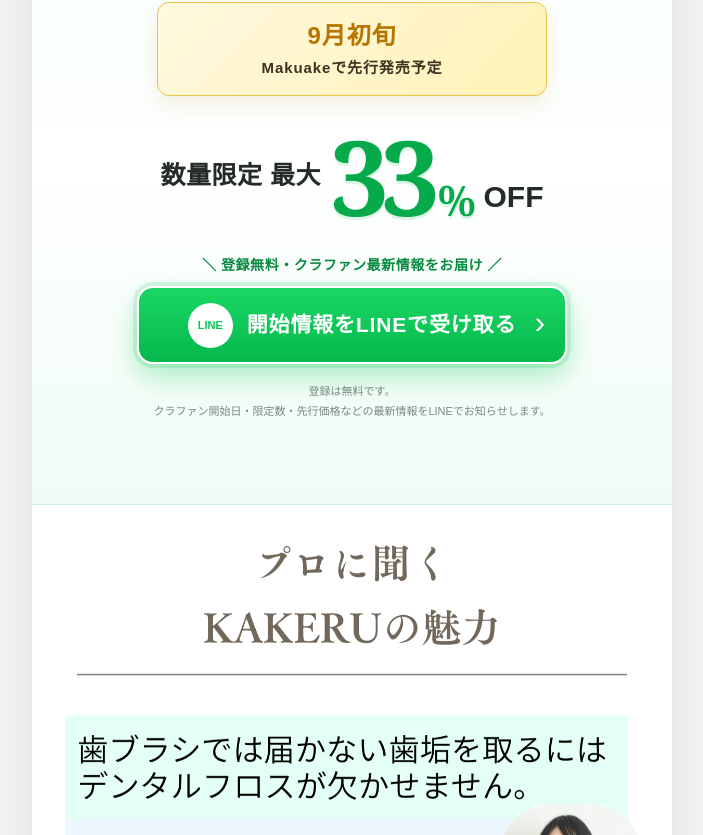
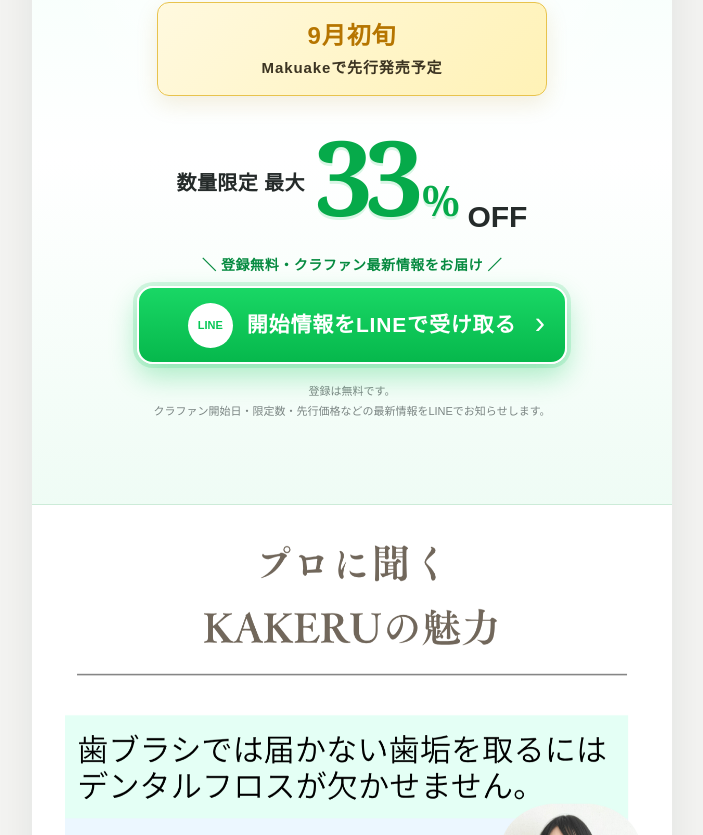
Before and after one commit to ROOTSLLC/KAKERU, a Next.js app: page / in a window 1280 px wide. Shown: the part 3165-4000 px from the top of the page, without its empty margins (288-991 px from the left). Built offline with nearby package versions, Linux system fonts and the light colour scheme.

Commit message:
Tune offer dimensions (#6)
Co-authored-by: 服田浩希 <hirokiharada@HIRO-MacBook-Air.local>

```diff
--- a/app/globals.css
+++ b/app/globals.css
@@ -29,6 +29,11 @@
 .lineNote { margin: 0; color: #7b8583; font-size: 11px; line-height: 1.8; }
 .finalLineRegistration { padding-top: 94px; border-top: 8px solid #06c755; }
 .finalMessage { display: inline-block; margin: 0 0 24px; padding-bottom: 8px; color: #596361; border-bottom: 1px solid #00aeb5; font: 500 15px "Yu Mincho", "Hiragino Mincho ProN", serif; letter-spacing: .08em; }
+#line-registration .lineBenefit>span { height: 5px; font-size: 20px; }
+#line-registration .lineBenefit>b { height: 10px; }
+#final-line-registration h2 { font-size: 25px; }
+#final-line-registration .lineBenefit>span { height: 25px; font-size: 20px; }
+#final-line-registration .lineBenefit>b { height: 20px; }
 .continuation { width: min(100%, 640px); height: 96px; margin: 0 auto; background: #fff; }
 
 @media (min-width: 641px) {
```
